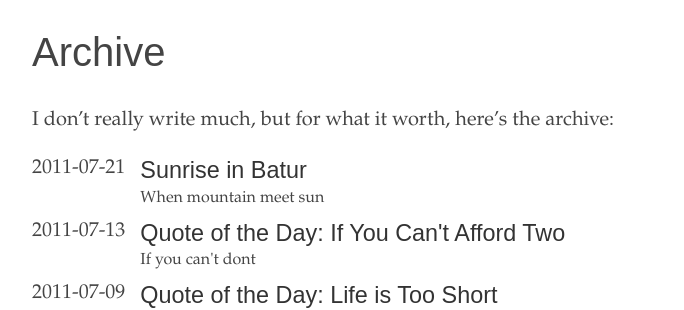
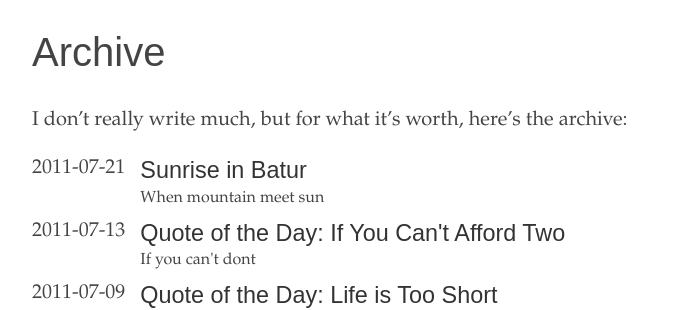
Before and after one commit to fajarnurdiansyah/fajarnurdiansyah.github.com, a Jekyll site: the page built from archive.md, in a window 1280 px wide. Shown: the part 174-484 px from the top of the page, without its empty margins (282-966 px from the left). Built offline with Jekyll 4.4.1, drawn with Linux system fonts in a browser that asks for light colours; some web fonts are replaced; Markdown is read by kramdown in place of the engine named in the settings.

Commit message:
fix typo

```diff
--- a/archive.md
+++ b/archive.md
@@ -4,7 +4,7 @@ title: Fajar Nurdiansyah
 permalink: /archive/
 ---
 #Archive
-I don't really write much, but for what it worth, here's the archive:
+I don't really write much, but for what it's worth, here's the archive:
 {% for post in site.posts %}
 
 <div>
```
